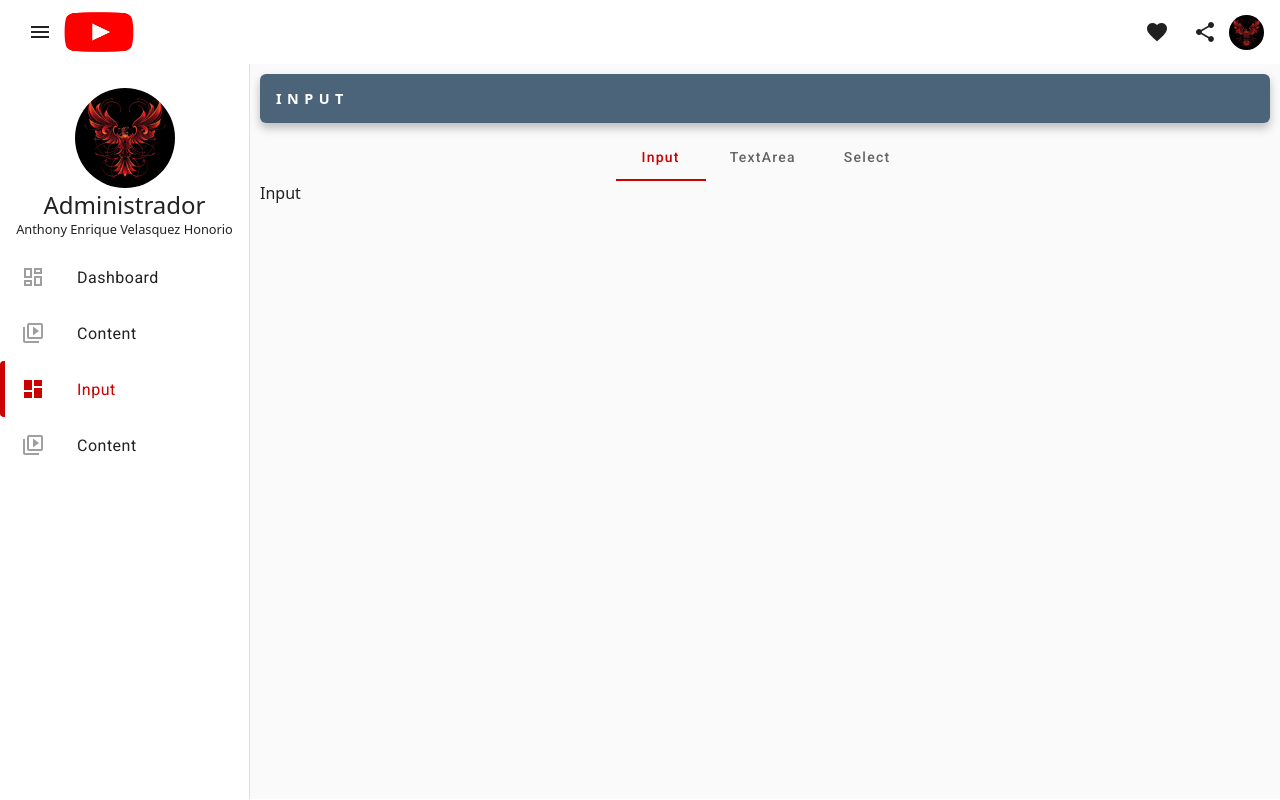
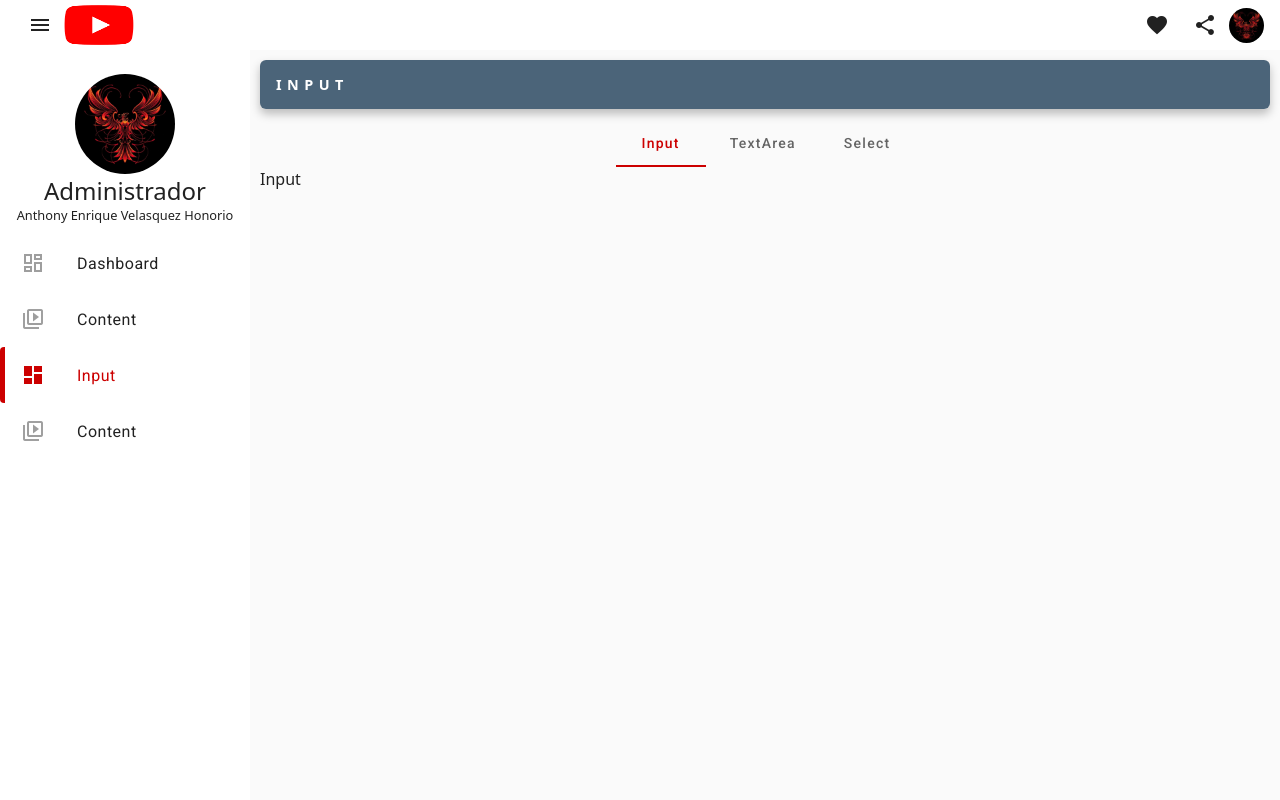
Before and after one commit to Anthony-Code6/legion, an Angular app: page /home/inputs in a window 1280 px wide. Built offline with nearby package versions, Linux system fonts and the light colour scheme.

Commit message:
configuracion de archivos

```diff
--- a/src/app/pages/imputs/imputs.component.html
+++ b/src/app/pages/imputs/imputs.component.html
@@ -1,7 +1,7 @@
 <div class="subtitle">
   <app-subtitle titulo="Input" />
 </div>
-<mat-tab-group mat-stretch-tabs="false" mat-align-tabs="center">
+<mat-tab-group mat-stretch-tabs="false" mat-align-tabs="center" divider-color="primary">
   <mat-tab label="Input">Input</mat-tab>
   <mat-tab label="TextArea">TextArea</mat-tab>
   <mat-tab label="Select">Select</mat-tab>
--- a/src/app/shared/layout/adminheader/adminheader.component.css
+++ b/src/app/shared/layout/adminheader/adminheader.component.css
@@ -1,20 +1,38 @@
+*{
+  transition: all 500ms ease-in-out;
+}
+
 .example-spacer {
-  flex: 1 1 auto;
+    flex: 1 1 auto;
 }
 
 .content {
-  padding: 10px;
+    padding: 10px;
 }
 
 mat-toolbar {
-  position: relative;
-  z-index: 5;
-  background-color: white;
+    position: relative;
+    z-index: 5;
+    background-color: white;
+    height: 50px;
+}
+
+
+mat-sidenav-container {
+    height: calc(100vh - 50px);
+}
+
+mat-sidenav {
+    background-color: white;
+    border: none !important;
+    border-radius: 0;
 }
 
 mat-sidenav-content {
-  height: calc(100vh - 65px);
+    height: calc(100vh - 50px);
+    scrollbar-width: none;
 }
+
 
 mat-sidenav,
 mat-sidenav-content {
--- /dev/null
+++ b/src/app/styles/material.scss
@@ -0,0 +1,35 @@
+
+/* You can add global styles to this file, and also import other style files */
+@use "@angular/material" as mat;
+@include mat.elevation-classes();
+@include mat.app-background();
+
+
+$mat-primary: (
+  main: #cc0000,
+  lighter: #f0b3b3,
+  darker: #b90000,
+  200: #cc0000,
+  contrast:
+    (
+      main: #ffffff,
+      lighter: #000000,
+      darker: #ffffff,
+    ),
+);
+
+$theme-primary: mat.m2-define-palette($mat-primary, main, lighter, darker);
+$theme-accent: mat.m2-define-palette(mat.$m2-indigo-palette, A200, A100, A400);
+
+$my-theme: mat.m2-define-light-theme(
+  (
+    color: (
+      primary: $theme-primary,
+      accent: $theme-accent,
+    ),
+    typography: mat.m2-define-typography-config(),
+    density: 0,
+  )
+);
+
+@include mat.all-component-themes($my-theme);
--- a/src/styles.scss
+++ b/src/styles.scss
@@ -1,44 +1,27 @@
-/* You can add global styles to this file, and also import other style files */
-@use "@angular/material" as mat;
-@include mat.elevation-classes();
-@include mat.app-background();
+
+@use './app/styles/material.scss';
+
+:root{
+  --background: #1d2d44;
+}
+
+:host {
+  display: block;
+  height: 100vh;
+}
 
 html,
-body {
+body,
+app-root {
   height: 100%;
+  margin: 0;
+  padding: 0;
+  background: var(--background);
 }
 
 body {
   margin: 0;
   font-family: Roboto, "Helvetica Neue", sans-serif;
-  --primary-color: #cc0000
+  --primary-color: #cc0000;
+
 }
-
-$mat-primary: (
-  main: #cc0000,
-  lighter: #f0b3b3,
-  darker: #b90000,
-  200: #cc0000,
-  contrast:
-    (
-      main: #ffffff,
-      lighter: #000000,
-      darker: #ffffff,
-    ),
-);
-
-$theme-primary: mat.m2-define-palette($mat-primary, main, lighter, darker);
-$theme-accent: mat.m2-define-palette(mat.$m2-indigo-palette, A200, A100, A400);
-
-$my-theme: mat.m2-define-light-theme(
-  (
-    color: (
-      primary: $theme-primary,
-      accent: $theme-accent,
-    ),
-    typography: mat.m2-define-typography-config(),
-    density: 0,
-  )
-);
-
-@include mat.all-component-themes($my-theme);
```
